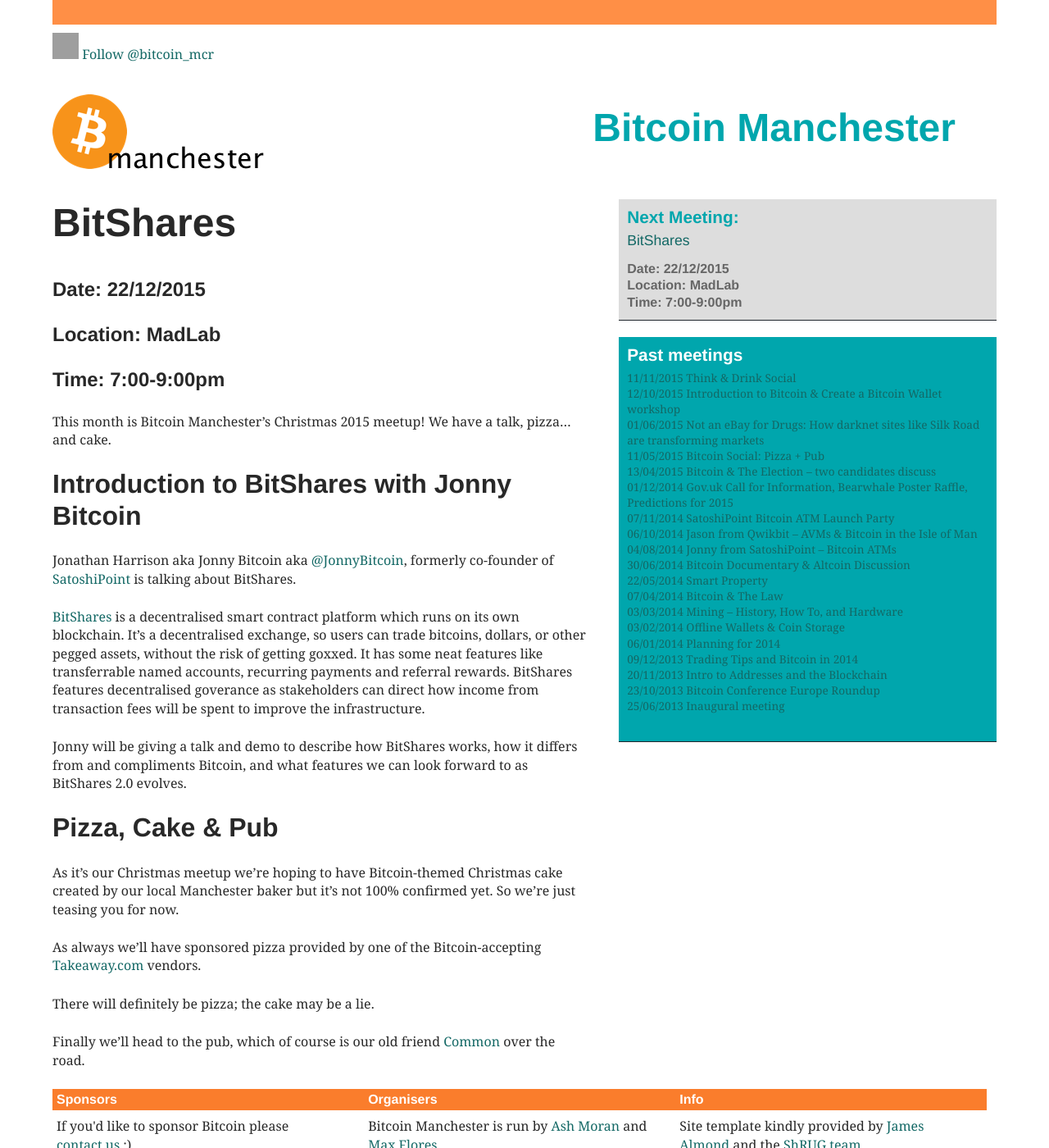
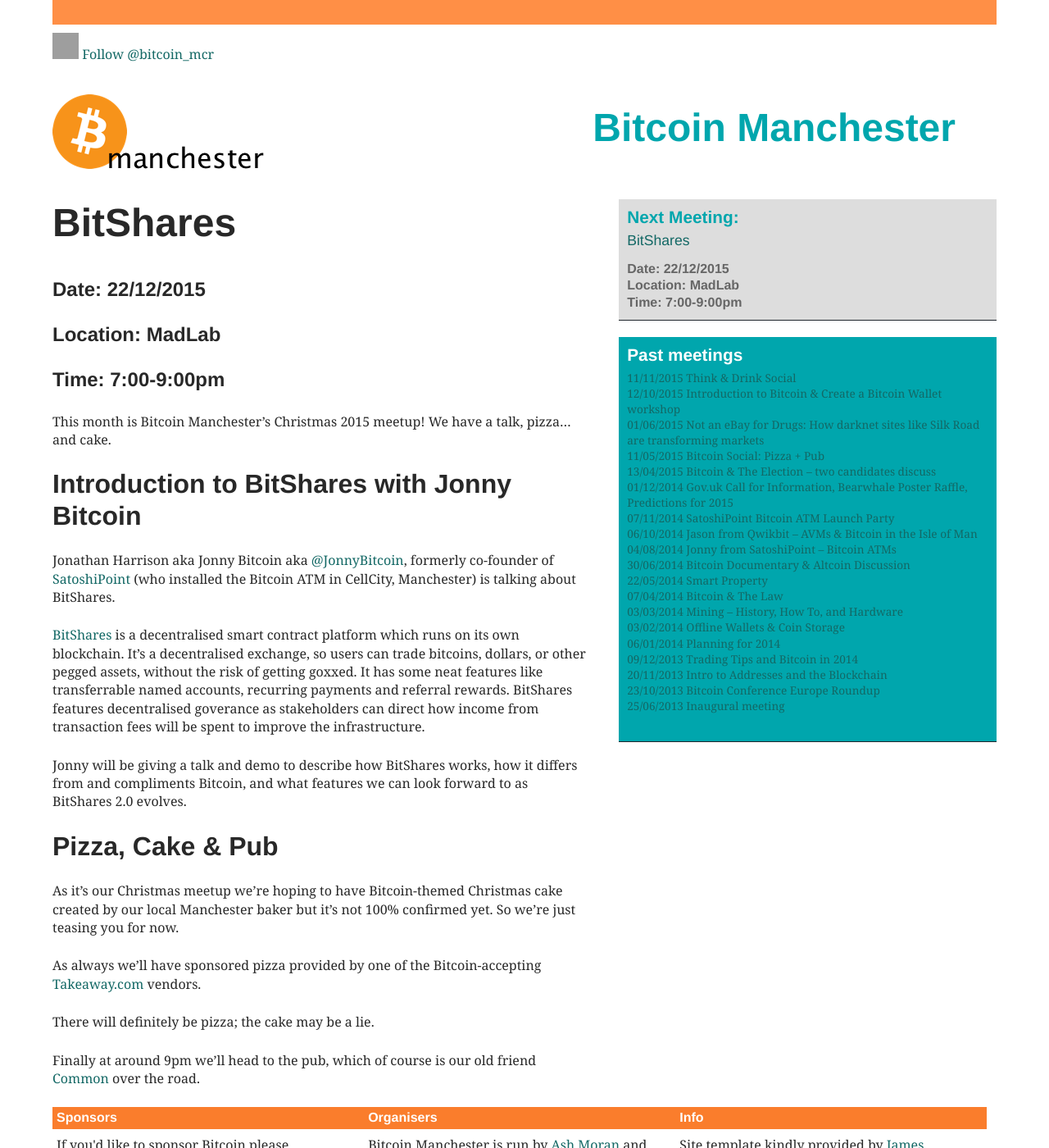
Before and after one commit to bitcoinmanchester/bitcoinmanchester_site_v1, a Jekyll site: the page built from _posts/2015-12-22-bitcoinmanchester-20.markdown, in a window 1280 px wide and 1400 px high. Shown: the whole window at 82% size. Built offline with Jekyll 4.4.1, drawn with Linux system fonts in a browser that asks for light colours; nearby versions of some CDN libraries; comment, search, counter and statistics services are not loaded; grey boxes are pictures that could not be loaded.

Commit message:
Bitcoin Manchester 20 tweaks

```diff
--- a/_posts/2015-12-22-bitcoinmanchester-20.markdown
+++ b/_posts/2015-12-22-bitcoinmanchester-20.markdown
@@ -10,7 +10,7 @@ This month is Bitcoin Manchester's Christmas 2015 meetup! We have a talk, pizza
 
 ## Introduction to BitShares with Jonny Bitcoin
 
-Jonathan Harrison aka Jonny Bitcoin aka [@JonnyBitcoin][@JonnyBitcoin], formerly co-founder of [SatoshiPoint][satoshipoint] is talking about BitShares.
+Jonathan Harrison aka Jonny Bitcoin aka [@JonnyBitcoin][@JonnyBitcoin], formerly co-founder of [SatoshiPoint][satoshipoint] (who installed the Bitcoin ATM in CellCity, Manchester) is talking about BitShares.
 
 [BitShares][bitshares] is a decentralised smart contract platform which runs on its own blockchain. It's a decentralised exchange, so users can trade bitcoins, dollars, or other pegged assets, without the risk of getting goxxed. It has some neat features like transferrable named accounts, recurring payments and referral rewards. BitShares features decentralised goverance as stakeholders can direct how income from transaction fees will be spent to improve the infrastructure.
 
@@ -24,7 +24,7 @@ As always we'll have sponsored pizza provided by one of the Bitcoin-accepting [T
 
 There will definitely be pizza; the cake may be a lie.
 
-Finally we'll head to the pub, which of course is our old friend [Common][common] over the road.
+Finally at around 9pm we'll head to the pub, which of course is our old friend [Common][common] over the road.
 
 [@JonnyBitcoin]: https://twitter.com/JonnyBitcoin
 [satoshipoint]: https://satoshipoint.com
```
